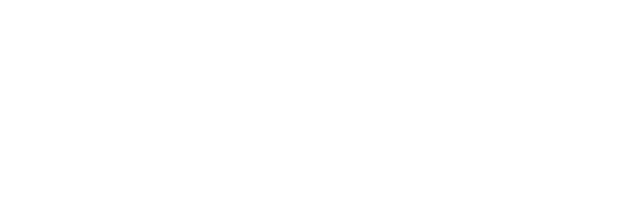
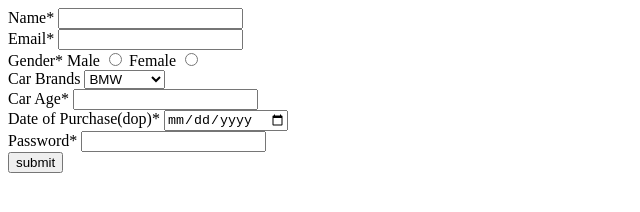
Before and after one commit to acciojob/car-insurance-form-sheks11, a website: page main.html in a window 1280 px wide. Shown: the whole page, without its empty margins (0-640 px from the left). Drawn offline with Linux system fonts and the light colour scheme.

Commit message:
created a submission

```diff
--- a/main.html
+++ b/main.html
@@ -10,6 +10,44 @@
 	<!-- the entire body must be written by student -->
     <script type="text/javascript" src="./script.js">
 </script>
+<form method="post">
+	<div>
+	<label for="name">Name*</label>
+	<input type="text" id="name" required>
+	</div>
+	<div>
+	<label for="email">Email*</label>
+	<input type="email" id="email" required>
+	</div>
+	<div>
+		<label>Gender*</label>
+		<label for="male">Male</label>
+		<input type="radio" name="gender" id="male" required>
+		<label for="female">Female</label>
+		<input type="radio" name="gender" id="female" required>
+	</div>
+	<div>
+		<label for="cars">Car Brands</label>
+		<select id="cars">
+			<option>BMW</option>
+			<option>Audi</option>
+			<option>Mercedez</option>
+		</select>
+	</div>
+	<div>
+		<label for="carage">Car Age*</label>
+		<input type="number" id="carage" required>
+	</div>
+	<div>
+		<label for="dop">Date of Purchase(dop)*</label>
+		<input type="date" id="dop" required>
+	</div>
+	<div>
+		<label for="password">Password*</label>
+		<input type="password" id="password" required>
+	</div>
+	<button type="submit">submit</button>
+</form>
 
 </body>
 
```
